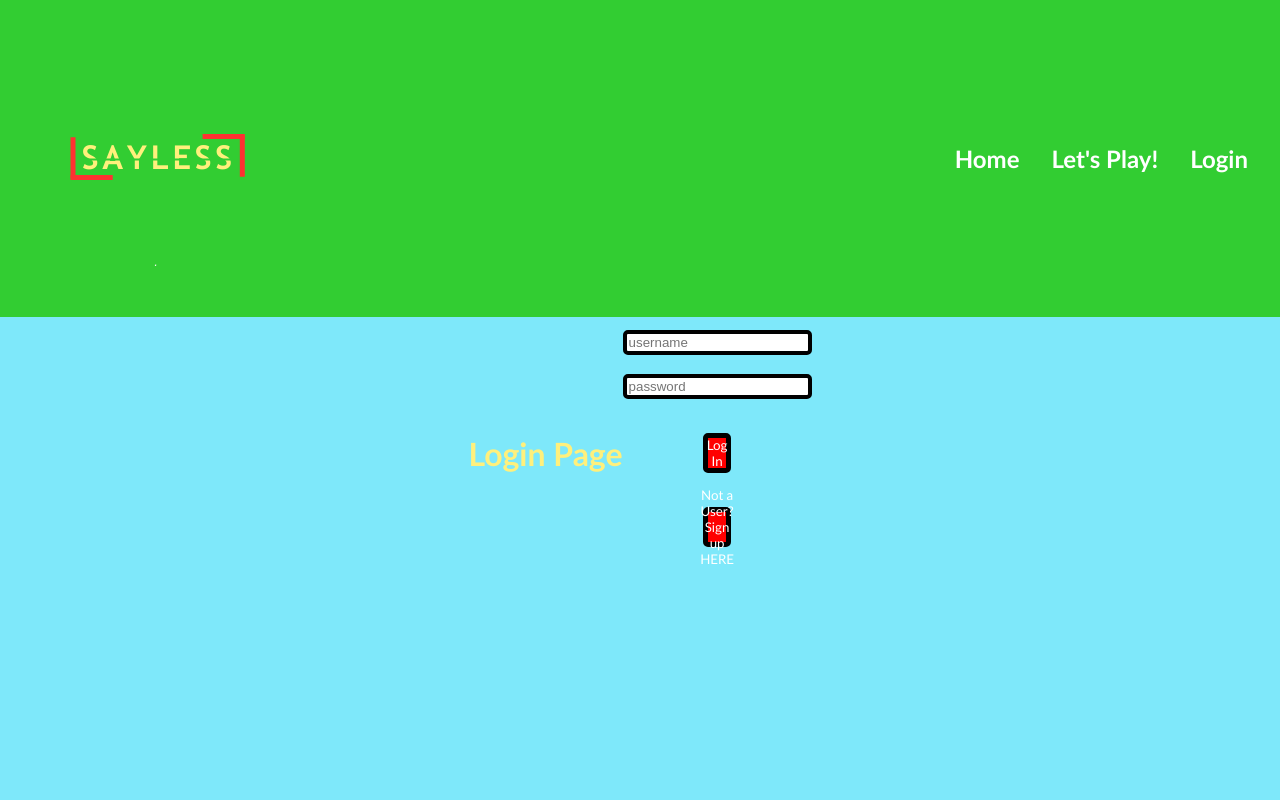
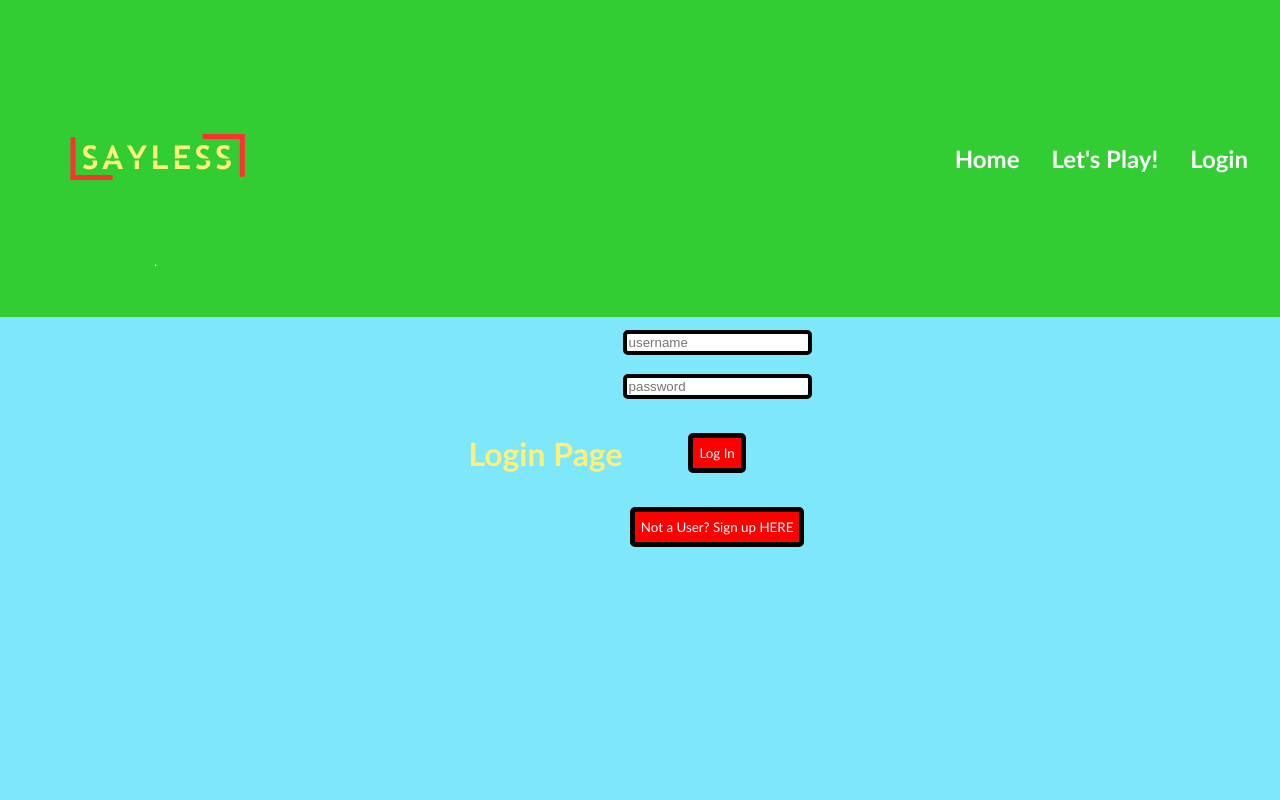
Before and after one commit to sudosurmrf/SayLess_TEST, a React (Vite) app: page /login in a window 1280 px wide. Shown: the top 800 px of the page. Built offline with nearby package versions, Linux system fonts and the light colour scheme; no server answers.

Commit message:
Widen login page buttons to fit text inside

```diff
--- a/src/index.css
+++ b/src/index.css
@@ -154,7 +154,7 @@ p {
     border: solid black 5px;
     border-radius: 5px;
     height: 3em;
-    width: 15%;
+    width: auto;
     color: white;
     font-family: 'Trebuchet MS', sans-serif;
 }
```
